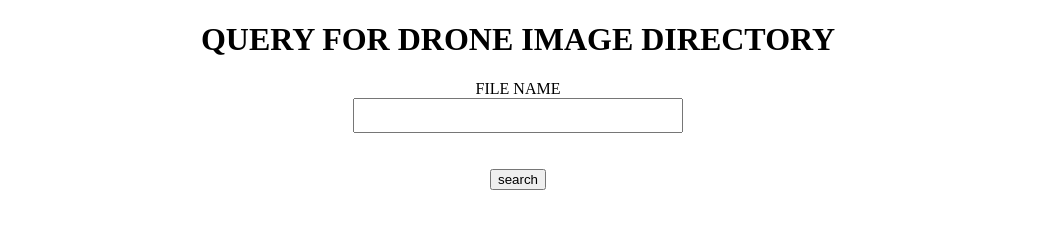
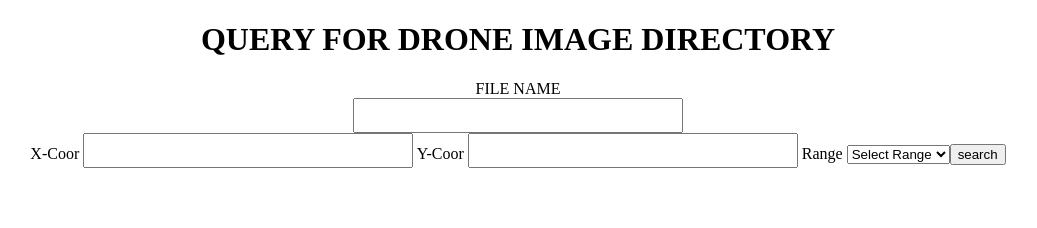
Before and after one commit to kkosyka/DroneImageDirectory, a plain HTML site: page indexQuery.html in a window 1280 px wide. Shown: the whole page, without its empty margins (122-1159 px from the left). Drawn offline with Linux system fonts and the light colour scheme.

Commit message:
query coor

```diff
--- a/indexQuery.html
+++ b/indexQuery.html
@@ -19,9 +19,22 @@ use dropdown for department? -> many departments... maybe dropdown for academic
 			FILE NAME
 			<br/>
 			<input type="text"  name="filename" maxlength="120" style="font-size: 25px;">
+			<br/>
+			X-Coor
+			<input type="text"  name="xcoor" maxlength="120" style="font-size: 25px;">
+			Y-Coor
+			<input type="text"  name="ycoor" maxlength="120" style="font-size: 25px;">
+			Range
+			<select name="range">
+				<option value="">Select Range</option>
+				<option value="5">5 meters</option>
+				<option value="10">10 meters</option>
+				<option value="15">15 meters</option>
+				<option value="20">20 meters</option>
 			<br/><br/>
-
 			<br/>
+			<br/>
+			</br>
 			<input type="submit" value="search" class="search">
 		</form>
 	</div>
```
Also changed, not shown: DroneDirectoryMap.html (+21 -3 lines).
